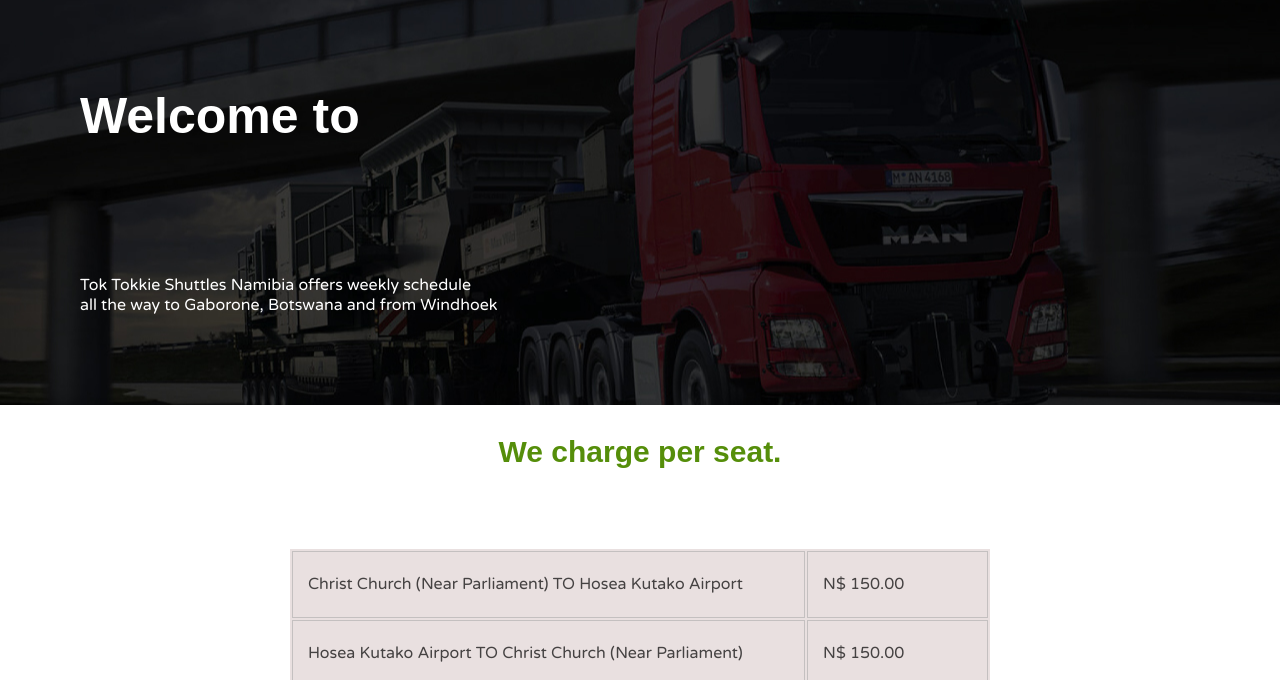
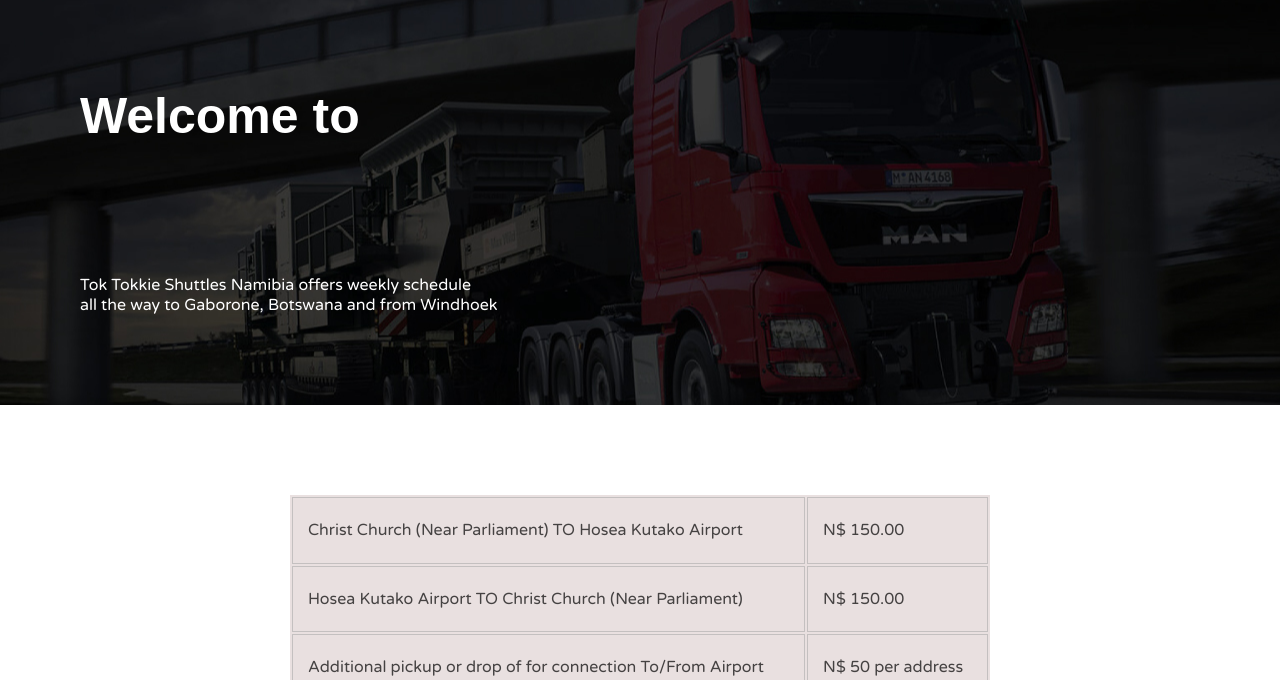
Before and after one commit to Poojatoraskar/tok-website, a plain HTML site: page Rate_Schedules.html in a window 1280 px wide. Shown: the part 120-800 px from the top of the page. Drawn offline with nearby package versions, Linux system fonts and the light colour scheme.

Commit message:
first commit

```diff
--- a/Rate_Schedules.html
+++ b/Rate_Schedules.html
@@ -155,7 +155,7 @@
 
     <section class="rate-chart">
         <div class="container">
-              <h2 class="chart_title">We charge per seat.</h2>
+
             <section class="chargecart">
 
 
```
